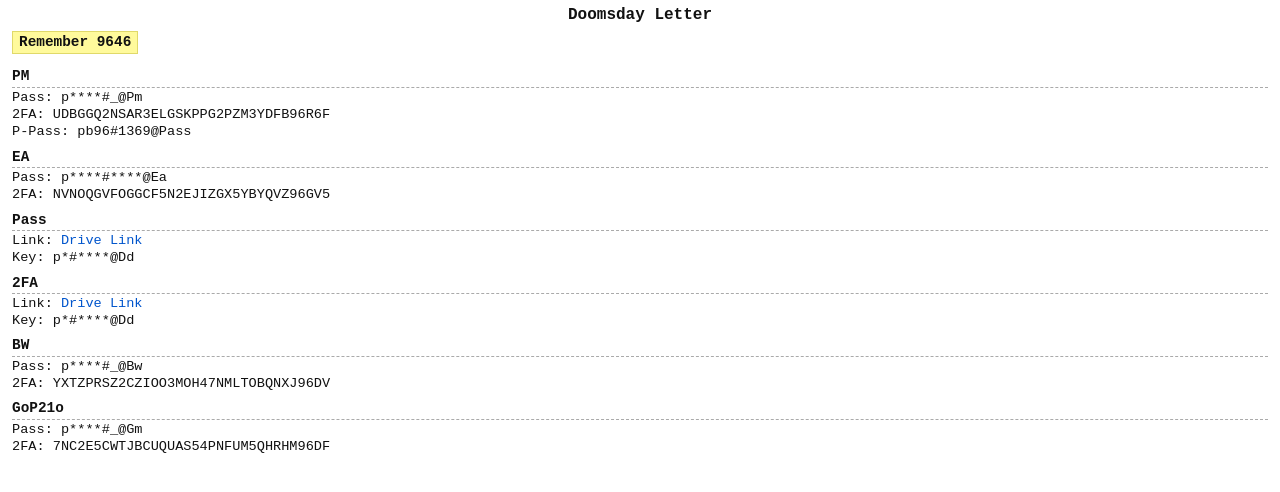
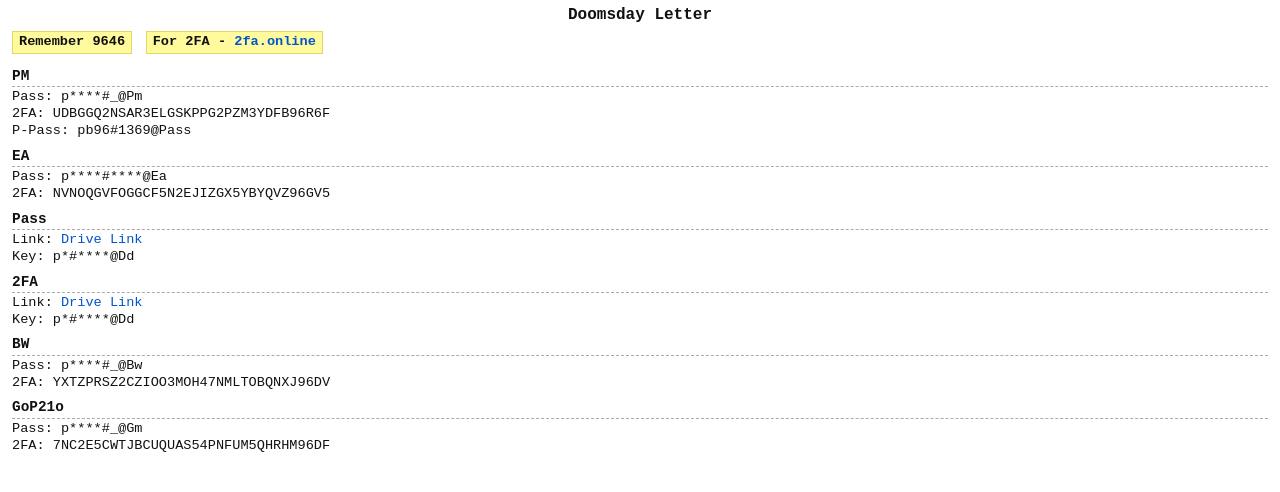
Before and after one commit to pbxgit/Doomsday, a plain HTML site: page index.html in a window 1280 px wide. Drawn offline with Linux system fonts and the light colour scheme.

Commit message:
Update index.html

```diff
--- a/index.html
+++ b/index.html
@@ -21,10 +21,10 @@
       background: #fffa9c;
       border: 1px solid #e0d96a;
       padding: 2px 6px;
-      margin: 0 0 6px;
+      margin: 0 4px 6px 0;
       font-weight: bold;
       display: inline-block;
-      font-size: 0.9rem;
+      font-size: 0.85rem;
     }
     h2 {
       font-size: 0.9rem;
@@ -49,6 +49,7 @@
   <h1>Doomsday Letter</h1>
 
   <div class="note">Remember 9646</div>
+  <div class="note">For 2FA - <a href="https://2fa.online" target="_blank">2fa.online</a></div>
 
   <h2>PM</h2>
   <p>Pass:    p****#_@Pm</p>
```
